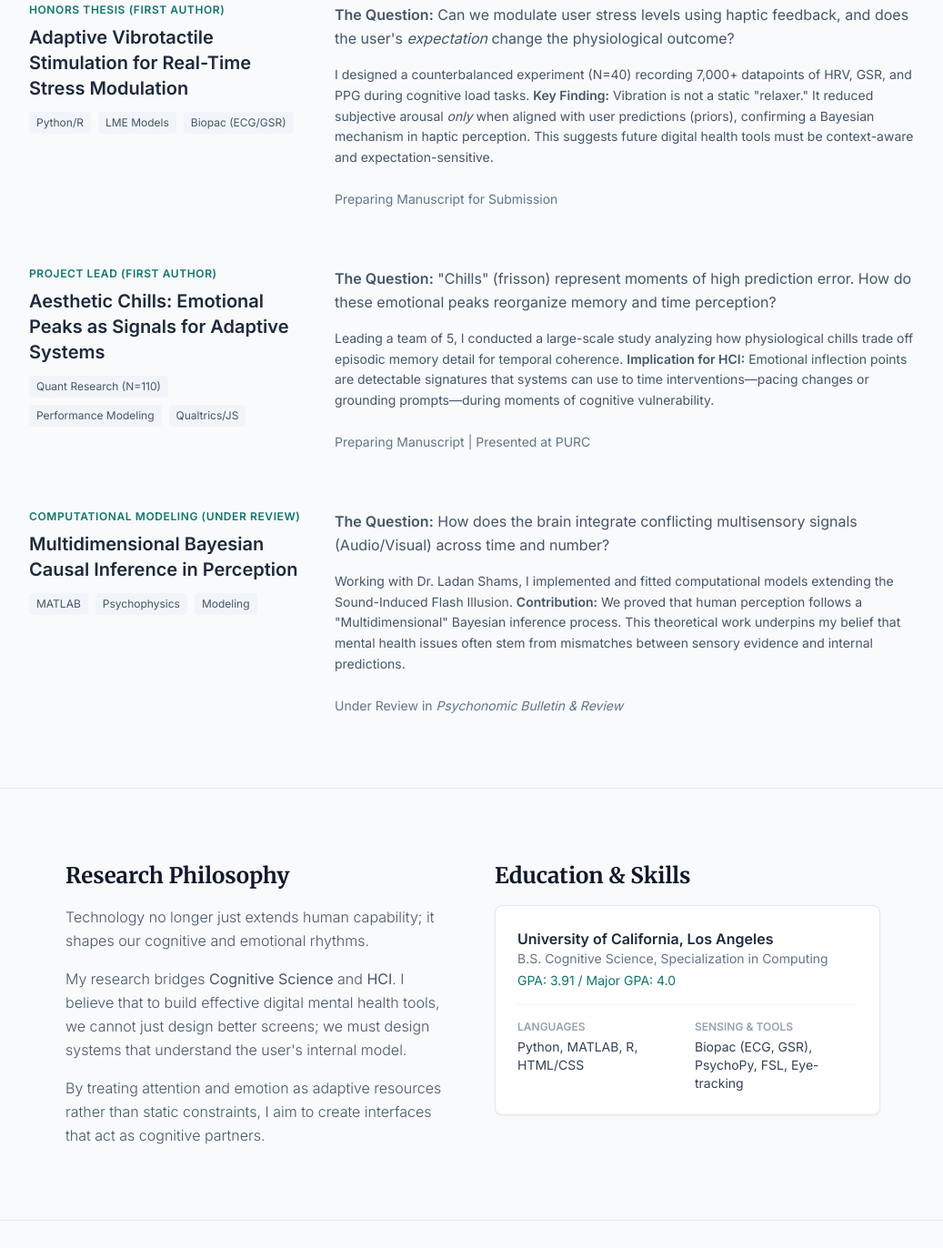
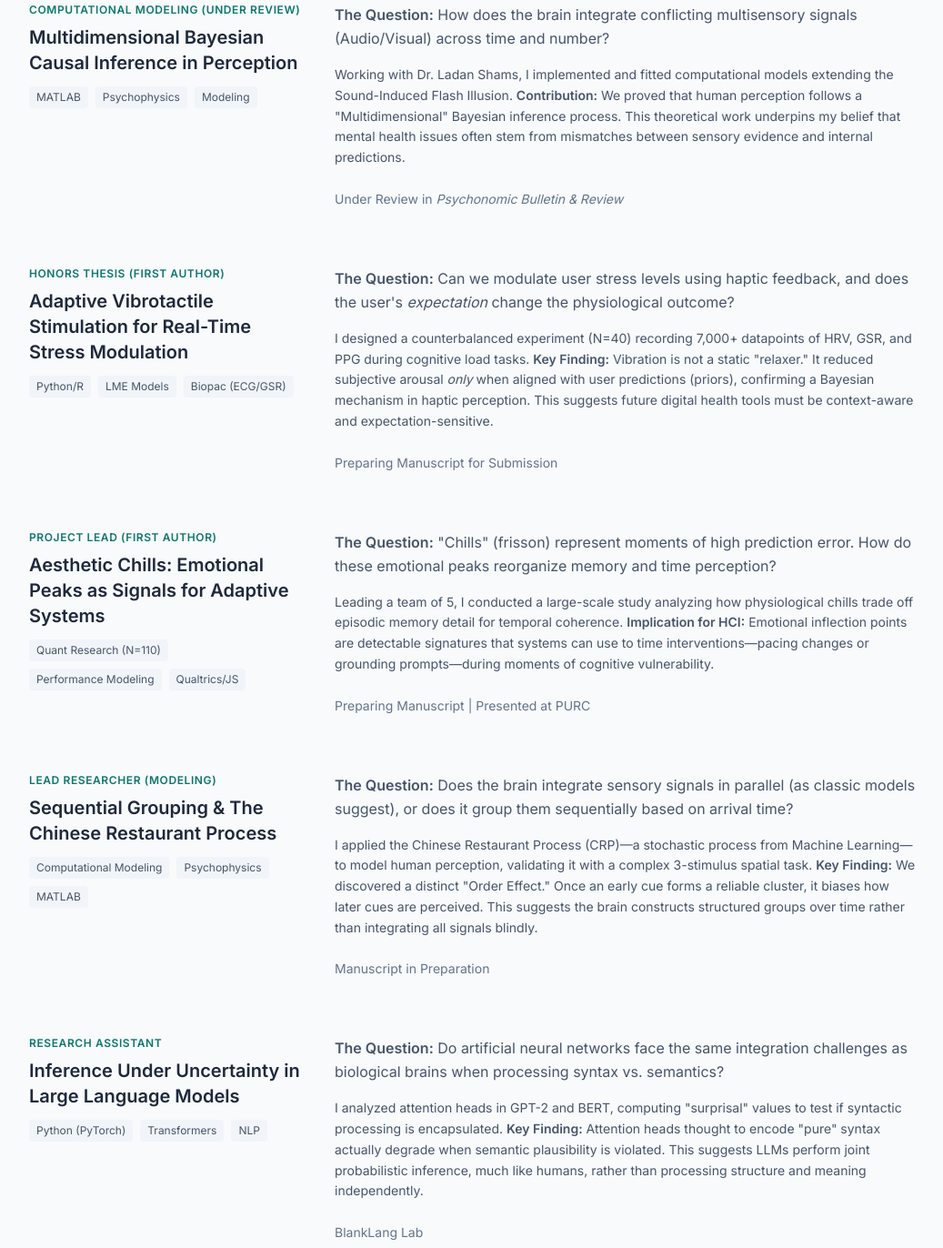
Before and after one commit to DaphneZ311/daphne-portfolio, a plain HTML site: page index.html in a window 1280 px wide. Shown: the part 848-2220 px from the top of the page at 91% size, without its empty margins (120-1157 px from the left). Drawn offline with nearby package versions, Linux system fonts and the light colour scheme.

Commit message:
Update index.html

```diff
--- a/index.html
+++ b/index.html
@@ -83,7 +83,7 @@
             <!-- RIGHT COLUMN: Photo Placeholder -->
             <div class="md:w-2/5 flex justify-center order-1 md:order-2">
                 <!-- Replace 'your-photo.jpg' with your actual file name -->
-                <img src="Daphne.jpg"
+                <img src="Daphne.JPG"
                      alt="Yiyang (Daphne) Zhang"
                      class="w-64 h-64 md:w-80 md:h-80 object-cover rounded-full border-4 border-white shadow-2xl">
             </div>
@@ -100,7 +100,34 @@
 
         <div class="space-y-16">
 
-            <!-- PROJECT 1: Vibrotactile (Digital Health Application) -->
+
+            <!-- PROJECT 1: Bayesian Modeling (Theory Foundation) -->
+            <div class="group grid md:grid-cols-12 gap-8 items-start border-l-2 border-slate-200 pl-6 md:pl-0 md:border-l-0">
+                <div class="md:col-span-4">
+                    <div class="text-xs font-bold text-accent uppercase tracking-wider mb-2">Computational Modeling (Under Review)</div>
+                    <h3 class="text-xl font-bold text-slate-800 mb-3 group-hover:text-accent transition">Multidimensional Bayesian Causal Inference in Perception</h3>
+                    <div class="flex flex-wrap gap-2 mt-3">
+                        <span class="bg-slate-100 text-slate-600 text-xs px-2 py-1 rounded">MATLAB</span>
+                        <span class="bg-slate-100 text-slate-600 text-xs px-2 py-1 rounded">Psychophysics</span>
+                        <span class="bg-slate-100 text-slate-600 text-xs px-2 py-1 rounded">Modeling</span>
+                    </div>
+                </div>
+                <div class="md:col-span-8 space-y-4">
+                    <p class="text-slate-600 leading-relaxed">
+                        <strong>The Question:</strong> How does the brain integrate conflicting multisensory signals (Audio/Visual) across time and number?
+                    </p>
+                    <p class="text-slate-600 text-sm leading-relaxed">
+                        Working with Dr. Ladan Shams, I implemented and fitted computational models extending the Sound-Induced Flash Illusion.
+                        <strong>Contribution:</strong> We proved that human perception follows a "Multidimensional" Bayesian inference process. This theoretical work underpins my belief that mental health issues often stem from mismatches between sensory evidence and internal predictions.
+                    </p>
+                    <div class="pt-2 text-sm font-medium text-slate-500">
+                        Under Review in <em>Psychonomic Bulletin & Review</em>
+                    </div>
+                </div>
+            </div>
+
+
+            <!-- PROJECT 2: Vibrotactile (Digital Health Application) -->
             <div class="group grid md:grid-cols-12 gap-8 items-start border-l-2 border-slate-200 pl-6 md:pl-0 md:border-l-0">
                 <div class="md:col-span-4">
                     <div class="text-xs font-bold text-accent uppercase tracking-wider mb-2">Honors Thesis (First Author)</div>
@@ -125,7 +152,7 @@
                 </div>
             </div>
 
-            <!-- PROJECT 2: Aesthetic Chills (Novel HCI Mechanism) -->
+            <!-- PROJECT 3: Aesthetic Chills (Novel HCI Mechanism) -->
             <div class="group grid md:grid-cols-12 gap-8 items-start border-l-2 border-slate-200 pl-6 md:pl-0 md:border-l-0">
                 <div class="md:col-span-4">
                     <div class="text-xs font-bold text-accent uppercase tracking-wider mb-2">Project Lead (First Author)</div>
@@ -150,30 +177,60 @@
                 </div>
             </div>
 
-            <!-- PROJECT 3: Bayesian Modeling (Theory Foundation) -->
+
+            <!-- PROJECT 4: CRP (Modeling) -->
             <div class="group grid md:grid-cols-12 gap-8 items-start border-l-2 border-slate-200 pl-6 md:pl-0 md:border-l-0">
                 <div class="md:col-span-4">
-                    <div class="text-xs font-bold text-accent uppercase tracking-wider mb-2">Computational Modeling (Under Review)</div>
-                    <h3 class="text-xl font-bold text-slate-800 mb-3 group-hover:text-accent transition">Multidimensional Bayesian Causal Inference in Perception</h3>
+                    <div class="text-xs font-bold text-accent uppercase tracking-wider mb-2">Lead Researcher (Modeling)</div>
+                    <h3 class="text-xl font-bold text-slate-800 mb-3 group-hover:text-accent transition">Sequential Grouping & The Chinese Restaurant Process</h3>
                     <div class="flex flex-wrap gap-2 mt-3">
+                        <span class="bg-slate-100 text-slate-600 text-xs px-2 py-1 rounded">Computational Modeling</span>
+                        <span class="bg-slate-100 text-slate-600 text-xs px-2 py-1 rounded">Psychophysics</span>
                         <span class="bg-slate-100 text-slate-600 text-xs px-2 py-1 rounded">MATLAB</span>
-                        <span class="bg-slate-100 text-slate-600 text-xs px-2 py-1 rounded">Psychophysics</span>
-                        <span class="bg-slate-100 text-slate-600 text-xs px-2 py-1 rounded">Modeling</span>
                     </div>
                 </div>
                 <div class="md:col-span-8 space-y-4">
                     <p class="text-slate-600 leading-relaxed">
-                        <strong>The Question:</strong> How does the brain integrate conflicting multisensory signals (Audio/Visual) across time and number?
+                        <strong>The Question:</strong> Does the brain integrate sensory signals in parallel (as classic models suggest), or does it group them sequentially based on arrival time?
                     </p>
                     <p class="text-slate-600 text-sm leading-relaxed">
-                        Working with Dr. Ladan Shams, I implemented and fitted computational models extending the Sound-Induced Flash Illusion.
-                        <strong>Contribution:</strong> We proved that human perception follows a "Multidimensional" Bayesian inference process. This theoretical work underpins my belief that mental health issues often stem from mismatches between sensory evidence and internal predictions.
+                        I applied the Chinese Restaurant Process (CRP)—a stochastic process from Machine Learning—to model human perception, validating it with a complex 3-stimulus spatial task.
+                        <strong>Key Finding:</strong> We discovered a distinct "Order Effect." Once an early cue forms a reliable cluster, it biases how later cues are perceived. This suggests the brain constructs structured groups over time rather than integrating all signals blindly.
                     </p>
                     <div class="pt-2 text-sm font-medium text-slate-500">
-                        Under Review in <em>Psychonomic Bulletin & Review</em>
+                        Manuscript in Preparation
                     </div>
                 </div>
             </div>
+
+
+<!-- PROJECT 5: LLM (AI & Cognition) -->
+            <div class="group grid md:grid-cols-12 gap-8 items-start border-l-2 border-slate-200 pl-6 md:pl-0 md:border-l-0">
+                <div class="md:col-span-4">
+                    <div class="text-xs font-bold text-accent uppercase tracking-wider mb-2">Research Assistant</div>
+                    <h3 class="text-xl font-bold text-slate-800 mb-3 group-hover:text-accent transition">Inference Under Uncertainty in Large Language Models</h3>
+                    <div class="flex flex-wrap gap-2 mt-3">
+                        <span class="bg-slate-100 text-slate-600 text-xs px-2 py-1 rounded">Python (PyTorch)</span>
+                        <span class="bg-slate-100 text-slate-600 text-xs px-2 py-1 rounded">Transformers</span>
+                        <span class="bg-slate-100 text-slate-600 text-xs px-2 py-1 rounded">NLP</span>
+                    </div>
+                </div>
+                <div class="md:col-span-8 space-y-4">
+                    <p class="text-slate-600 leading-relaxed">
+                        <strong>The Question:</strong> Do artificial neural networks face the same integration challenges as biological brains when processing syntax vs. semantics?
+                    </p>
+                    <p class="text-slate-600 text-sm leading-relaxed">
+                        I analyzed attention heads in GPT-2 and BERT, computing "surprisal" values to test if syntactic processing is encapsulated.
+                        <strong>Key Finding:</strong> Attention heads thought to encode "pure" syntax actually degrade when semantic plausibility is violated. This suggests LLMs perform joint probabilistic inference, much like humans, rather than processing structure and meaning independently.
+                    </p>
+                    <div class="pt-2 text-sm font-medium text-slate-500">
+                        BlankLang Lab
+                    </div>
+                </div>
+            </div>
+
+
+
 
         </div>
     </section>
```
